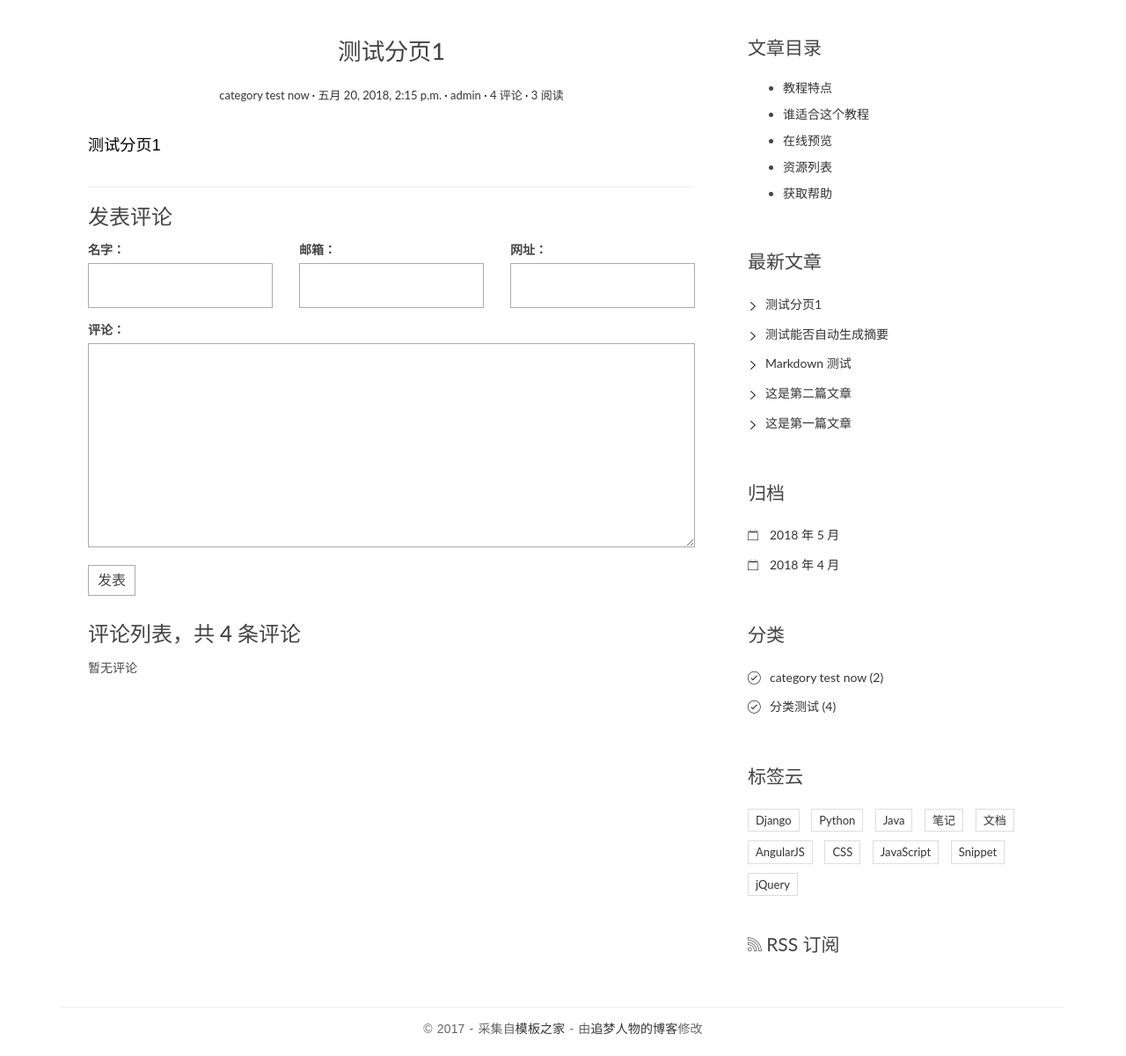
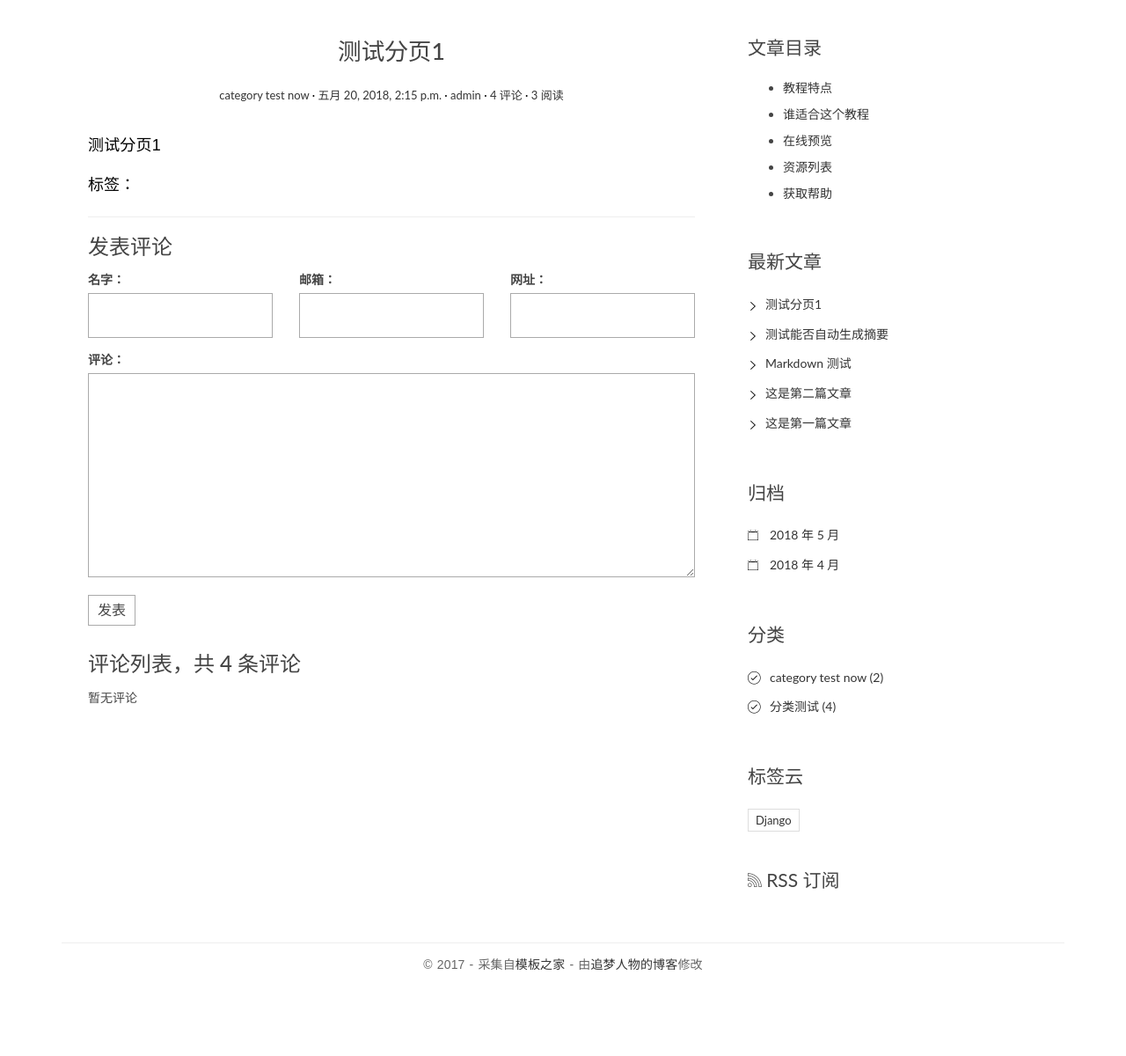
Before and after one commit to lizhong24/blogproject, a Django app: page /post/6/ in a window 1280 px wide. Shown: the part 134-1334 px from the top of the page at 88% size. After the commit the page ends 1237 px from the top, so only its background shows below. Run offline with Django 3.2, Linux system fonts and the light colour scheme; data comes from the database, SQL or seed files in the repository; both versions use the stored data as it was after the commit; some libraries are stand-ins or nearby versions.

Commit message:
标签云

```diff
--- a/blog/templatetags/blog_tags.py
+++ b/blog/templatetags/blog_tags.py
@@ -1,5 +1,5 @@
 from django import template
-from ..models import Post, Category
+from ..models import Post, Category, Tag
 from django.db.models.aggregates import Count
 
 register = template.Library()
@@ -21,3 +21,9 @@ def archives():
 def get_categories():
     # Count 计算分类下的文章数，其接受的参数为需要计数的模型的名称
     return Category.objects.annotate(num_posts=Count('post')).filter(num_posts__gt=0)
+
+
+# 标签云模板
+@register.simple_tag
+def get_tags():
+    return Tag.objects.annotate(num_posts=Count('post')).filter(num_posts__gt=0)
--- a/blog/urls.py
+++ b/blog/urls.py
@@ -7,4 +7,5 @@ urlpatterns = [
     url(r'^post/(?P<pk>[0-9]+)/$', views.detail, name='detail'),
     url(r'^archives/(?P<year>[0-9]{4})/(?P<month>[0-9]{1,2})/$', views.ArchivesView.as_view(), name='archives'),
     url(r'^category/(?P<pk>[0-9]+)/$', views.CategoryView.as_view(), name='category'),
+    url(r'^tag/(?P<pk>[0-9]+)/$', views.TagView.as_view(), name='tag'),
 ]
--- a/blog/views.py
+++ b/blog/views.py
@@ -1,5 +1,5 @@
 from django.shortcuts import render, get_object_or_404
-from .models import Post, Category
+from .models import Post, Category, Tag
 import markdown
 from comments.forms import CommentForm
 from django.views.generic import ListView, DetailView
@@ -239,3 +239,13 @@ def category(request, pk):
     cate = get_object_or_404(Category, pk=pk)
     post_list = Post.objects.filter(category=cate).order_by('-created_time')
     return render(request, 'blog/index.html', context={'post_list': post_list})
+
+
+class TagView(ListView):
+    model = Post
+    template_name = 'blog/index.html'
+    context_object_name = 'post_list'
+
+    def get_queryset(self):
+        tag = get_object_or_404(Tag, pk=self.kwargs.get('pk'))
+        return super(TagView, self).get_queryset().filter(tags=tag)
--- a/templates/base.html
+++ b/templates/base.html
@@ -120,37 +120,15 @@
 
                 <div class="widget widget-tag-cloud">
                     <h3 class="widget-title">标签云</h3>
+                    {% get_tags as tag_list %}
                     <ul>
+                        {% for tag in tag_list %}
                         <li>
-                            <a href="#">Django</a>
+                            <a href="{% url 'blog:tag' tag.pk %}">{{ tag.name }}</a>
                         </li>
-                        <li>
-                            <a href="#">Python</a>
-                        </li>
-                        <li>
-                            <a href="#">Java</a>
-                        </li>
-                        <li>
-                            <a href="#">笔记</a>
-                        </li>
-                        <li>
-                            <a href="#">文档</a>
-                        </li>
-                        <li>
-                            <a href="#">AngularJS</a>
-                        </li>
-                        <li>
-                            <a href="#">CSS</a>
-                        </li>
-                        <li>
-                            <a href="#">JavaScript</a>
-                        </li>
-                        <li>
-                            <a href="#">Snippet</a>
-                        </li>
-                        <li>
-                            <a href="#">jQuery</a>
-                        </li>
+                        {% empty %}
+                        暂无标签！
+                        {% endfor %}
                     </ul>
                 </div>
                 <div class="rss">
--- a/templates/blog/detail.html
+++ b/templates/blog/detail.html
@@ -15,6 +15,14 @@
         </header>
         <div class="entry-content clearfix">
             {{ post.body|safe }}
+            <div class="widget-tag-cloud">
+                <ul>
+                    标签：
+                    {% for tag in post.tags.all %}
+                        <li><a href="{% url 'blog:tag' tag.pk %}"># {{ tag.name }}</a></li>
+                    {% endfor %}
+                </ul>
+            </div>
         </div>
     </article>
     <section class="comment-area" id="comment-area">
```
Also changed, not shown: db.sqlite3.
